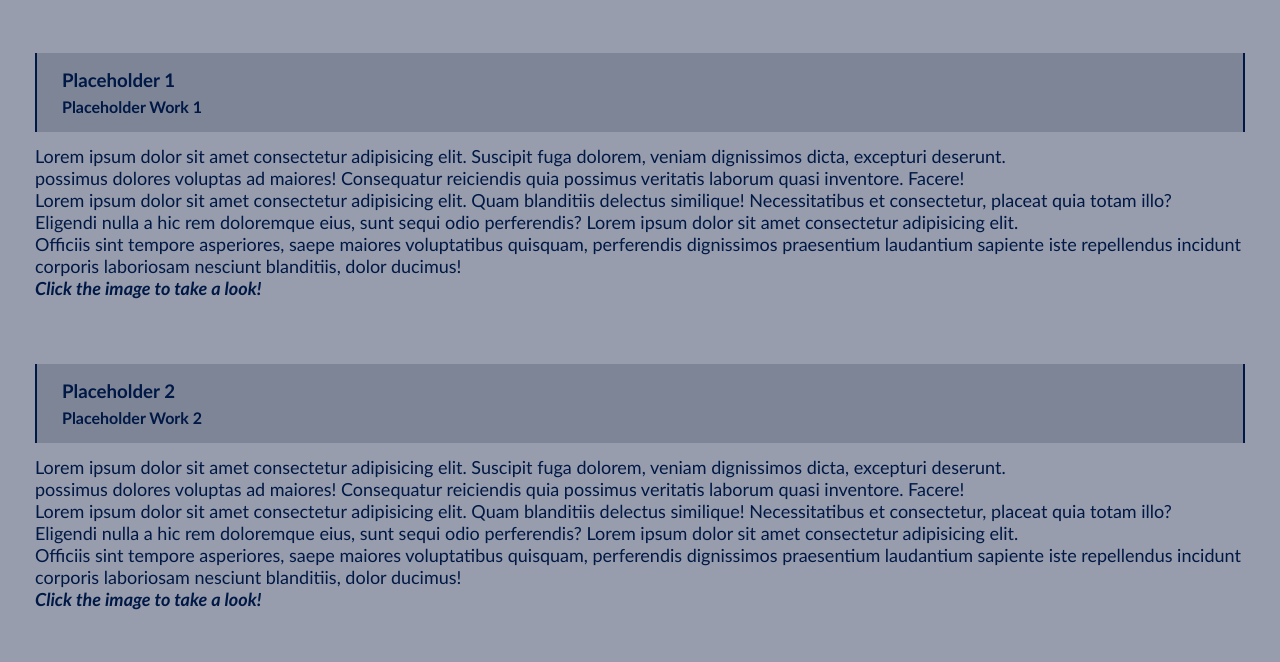
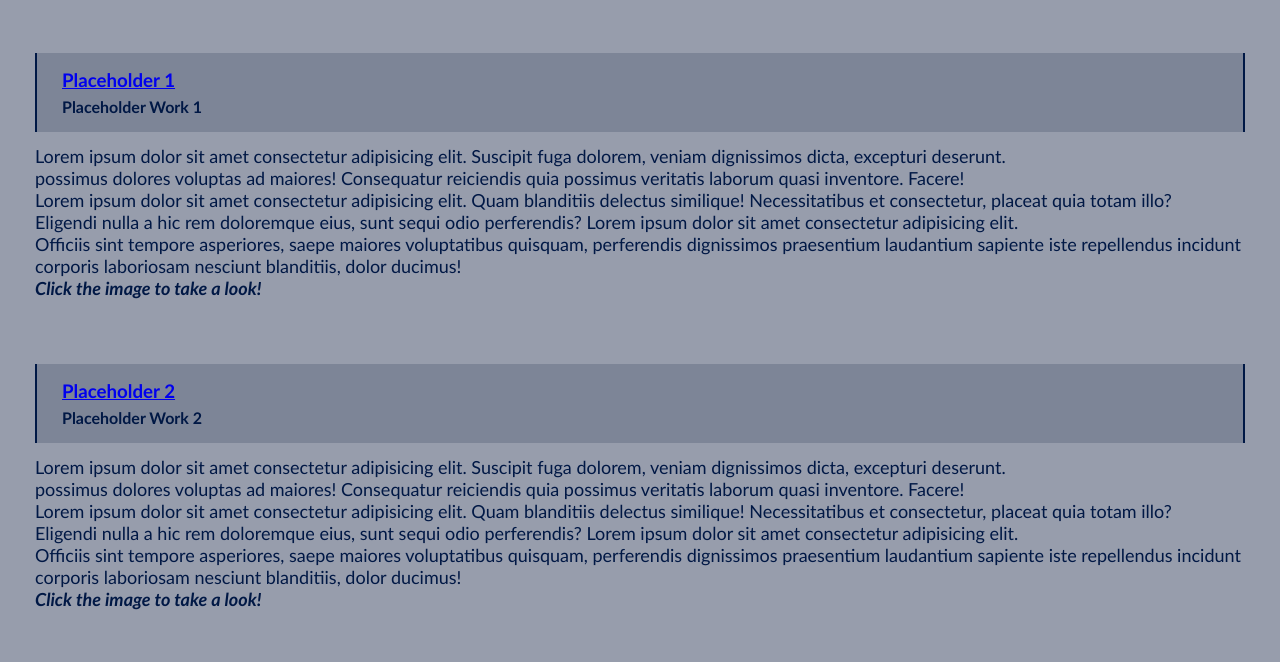
Before and after one commit to lukenorys/lnorys_portfolio, a plain HTML site: page index.html in a window 1280 px wide. Shown: the part 2123-2785 px from the top of the page. Drawn offline with Linux system fonts and the light colour scheme.

Commit message:
add placeholder URL's

```diff
--- a/index.html
+++ b/index.html
@@ -109,7 +109,9 @@
                     <article class="work">
                         <div class="work-img work-3">
                             <div>
-                                <h3>Placeholder 1</h3>
+                                <a href="https://lukenorys.github.io/placeholder-1/" target="_blank">
+                                    <h3>Placeholder 1</h3>
+                                </a>
                                 <h4>Placeholder Work 1</h4>
                             </div>
                         </div>
@@ -128,7 +130,9 @@
                     <article class="work">
                         <div class="work-img work-4">
                             <div>
-                                <h3>Placeholder 2</h3>
+                                <a href="https://lukenorys.github.io/placeholder-2/" target="_blank">
+                                    <h3>Placeholder 2</h3>
+                                </a>
                                 <h4>Placeholder Work 2</h4>
                             </div>
                         </div>
```
